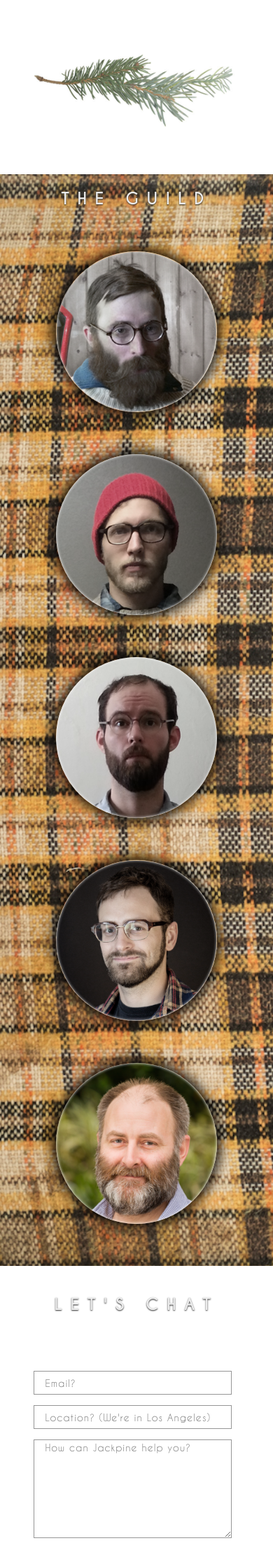
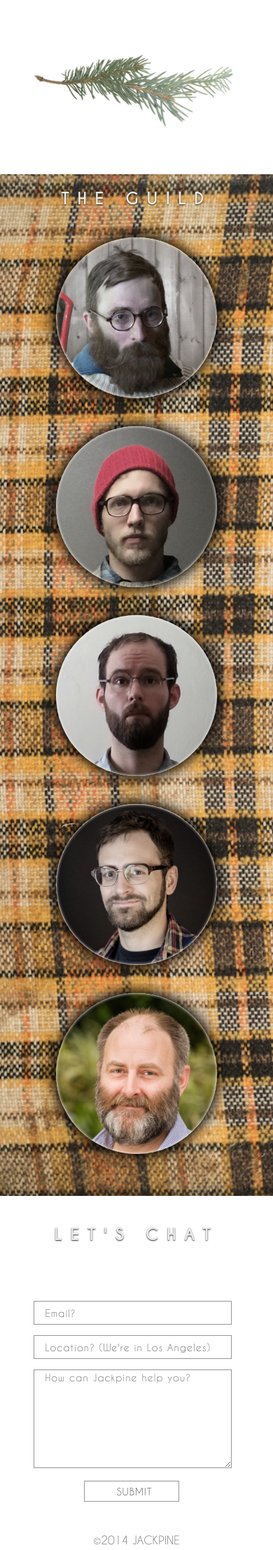
Before and after one commit to jackpine/jackpine.github.com, a Jekyll site: the page built from index.html, in a window 390 px wide. Shown: the part 1224-3439 px from the top of the page at 70% size. Built offline with Jekyll 4.4.1, drawn with Linux system fonts in a browser that asks for light colours; Markdown is read by kramdown in place of the engine named in the settings.

Commit message:
grow headshot container to fit content (headshots were covering up bio on iphone6)

```diff
--- a/css/style.scss
+++ b/css/style.scss
@@ -192,7 +192,6 @@
     background-image: url("../img/tall-couch.jpg");
     padding-bottom: 10px;
     .headshots li {
-      height: 270px;
       .head-title {
         color: white;
         font-weight: bold;
@@ -213,32 +212,27 @@
     }
     margin: 0 auto 30px auto;
     li {
-      @media (max-width: $screen-sm-min) {
-        margin-top: 40px;
+      display: inline-block;
+      margin: 20px 30px;
+
+      .photo-frame {
+        margin-left: auto;
+        margin-right: auto;
+        @include box-shadow(0px 0px 18px 4px #000);
+        border-radius: 50%;
+        @include size(230px, 230px);
       }
-      box-shadow: 0 0 18px 4px black;
-      border-radius: 50%;
-      display: inline-block;
-      @include size(230px, 230px);
-      margin: 20px 30px;
-      position: relative;
       .circle {
         position: absolute;
         @include box-shadow(inset 0 0 4px #fff);
         @include size(230px, 230px);
         z-index: 5;
         border-radius: 50%;
-        top: 0;
-        left: 0;
       }
       img {
-        position: relative;
         @include size(230px, 230px);
-        @inculde box-shadow(0px 8px 5px 0px rgba(50, 50, 50, 0.73));
         border-radius: 50%;
         z-index: 3;
-        top: 0;
-        left: 0;
        }
      }
   }
--- a/index.html
+++ b/index.html
@@ -43,11 +43,36 @@
   <div class="centered">
     <h1>THE GUILD</h1>
     <ul class="headshots">
-      <li data-toggle="tooltip" data-placement="bottom" title="Hi, I'm Sam. I hack on Ruby, Python, and Javascript."><div class="circle"></div><img src="img/sam.png"></li>
-      <li data-toggle="tooltip" data-placement="top" title="Hi, I'm Michael. I craft code, build teams, and manage projects."><div class="circle"></div><img src="img/michael.png"></li>
-      <li data-toggle="tooltip" data-placement="right" title="Hi, I'm Jon. I design graphics, layouts, and user interfaces."><div class="circle"></div><img src="img/jon.png"></li>
-      <li data-toggle="tooltip" data-placement="top" title="I'm Fernando. I like to hack on the latest web technologies."><div class="circle"></div><img src="img/fernando.png"></li>
-      <li data-toggle="tooltip" data-placement="top" title="Hi, I'm Joshua. I am a Mac and iOS developer."><div class="circle"></div><img src="img/joshua.png"></li>
+      <li data-toggle="tooltip" data-placement="bottom" title="Hi, I'm Sam. I hack on Ruby, Python, and Javascript.">
+        <div class="photo-frame">
+          <div class="circle"></div>
+          <img src="img/sam.png">
+        </div>
+      </li>
+      <li data-toggle="tooltip" data-placement="top" title="Hi, I'm Michael. I craft code, build teams, and manage projects.">
+        <div class="photo-frame">
+          <div class="circle"></div>
+          <img src="img/michael.png">
+        </div>
+      </li>
+      <li data-toggle="tooltip" data-placement="right" title="Hi, I'm Jon. I design graphics, layouts, and user interfaces.">
+        <div class="photo-frame">
+          <div class="circle"></div>
+          <img src="img/jon.png">
+        </div>
+      </li>
+      <li data-toggle="tooltip" data-placement="top" title="I'm Fernando. I like to hack on the latest web technologies.">
+        <div class="photo-frame">
+          <div class="circle"></div>
+          <img src="img/fernando.png">
+        </div>
+      </li>
+      <li data-toggle="tooltip" data-placement="top" title="Hi, I'm Joshua. I am a Mac and iOS developer.">
+        <div class="photo-frame">
+          <div class="circle"></div>
+          <img src="img/joshua.png">
+        </div>
+      </li>
     </ul>
   </div>
 </section>
```
